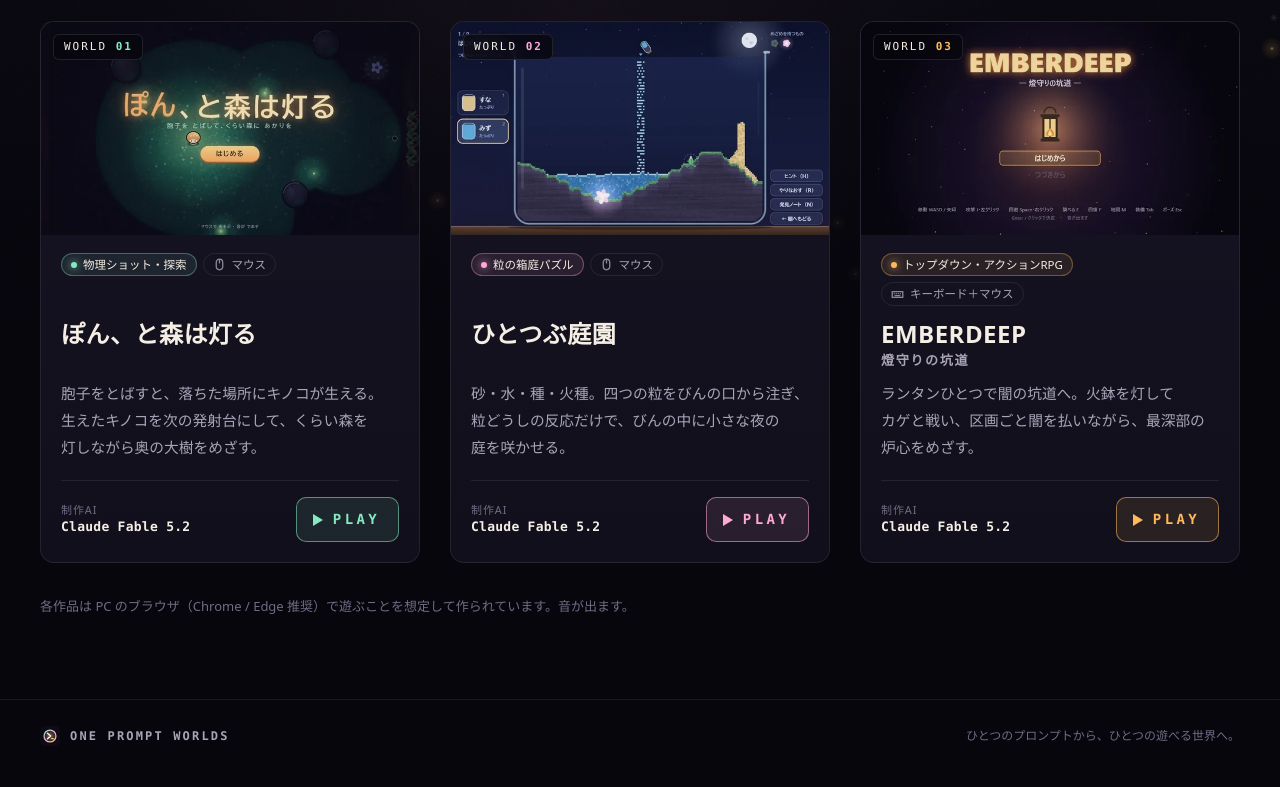
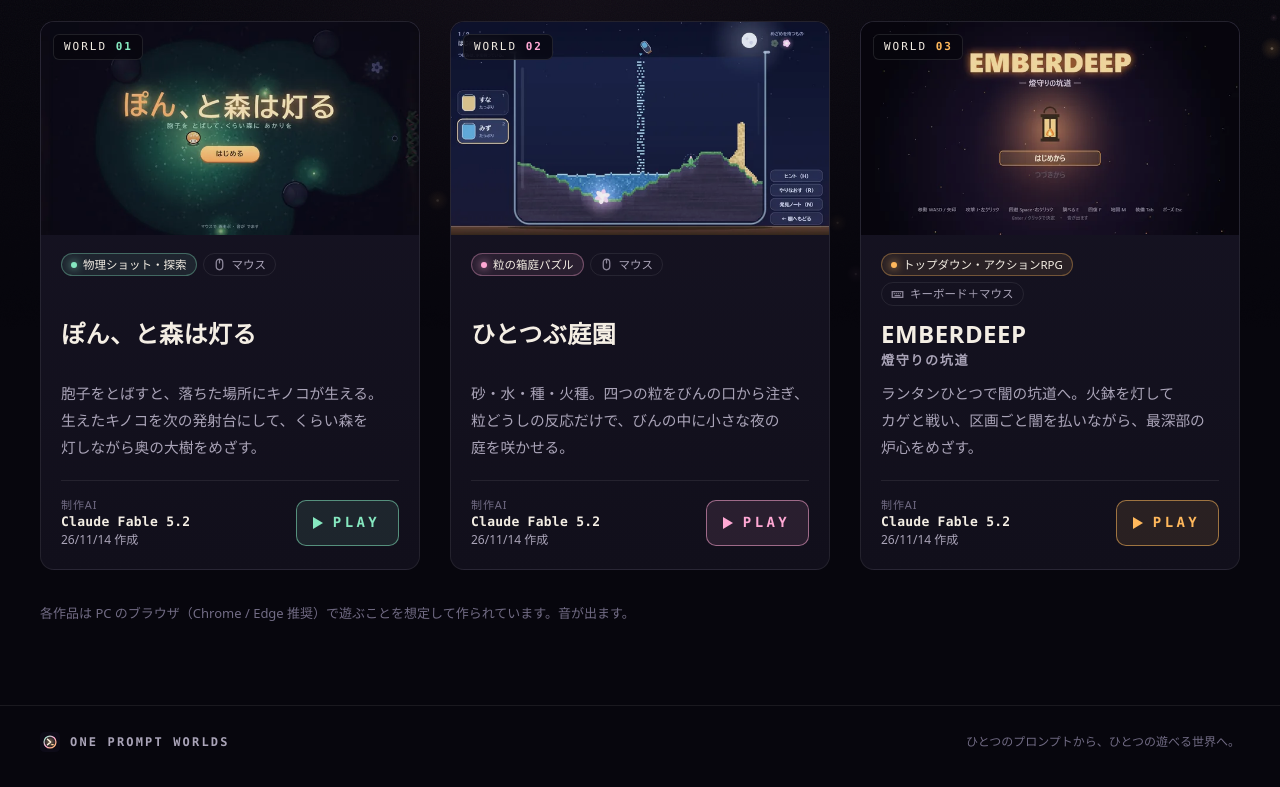
Before and after one commit to shioa2006-game/ONE_PROMPT_WORLDS, a plain HTML site: page index.html in a window 1280 px wide. Shown: the part 751-1538 px from the top of the page. Drawn offline with Linux system fonts and the light colour scheme.

Commit message:
ギャラリーの3作品に作成日を表示

```diff
--- a/assets/css/style.css
+++ b/assets/css/style.css
@@ -460,6 +460,11 @@ a { color: inherit; }
   color: var(--text);
 }
 
+.maker-date {
+  font-size: 12px;
+  color: var(--muted);
+}
+
 /* PLAY: the link stretches over the whole card */
 .play {
   position: static;
--- a/assets/js/games.js
+++ b/assets/js/games.js
@@ -18,6 +18,7 @@
  *   thumbnailAlt   画像の代替テキスト（任意）
  *   controls       主な操作（例: 'マウス'）
  *   ai             制作AI
+ *   createdDate    作成日（任意。YYYY-MM-DD 形式）
  *   accent         カードのアクセント色
  */
 window.OPW_GAMES = [
@@ -31,6 +32,7 @@ window.OPW_GAMES = [
     thumbnailAlt: '「ぽん、と森は灯る」のタイトル画面。ほたるの光る夜の森に、小さなキノコがひとつ。',
     controls: 'マウス',
     ai: 'Claude Fable 5.2',
+    createdDate: '2026-11-14',
     accent: '#86e8c0'
   },
   {
@@ -43,6 +45,7 @@ window.OPW_GAMES = [
     thumbnailAlt: '「ひとつぶ庭園」のプレイ画面。月夜のびんに水を注ぎ、くぼみの花がひらいている。',
     controls: 'マウス',
     ai: 'Claude Fable 5.2',
+    createdDate: '2026-11-14',
     accent: '#ffa8d4'
   },
   {
@@ -56,6 +59,7 @@ window.OPW_GAMES = [
     thumbnailAlt: '「EMBERDEEP ― 燈守りの坑道」のタイトル画面。闇の中に灯るランタン。',
     controls: 'キーボード＋マウス',
     ai: 'Claude Fable 5.2',
+    createdDate: '2026-11-14',
     accent: '#ffb85c'
   }
 ];
--- a/assets/js/main.js
+++ b/assets/js/main.js
@@ -98,6 +98,11 @@
     var maker = el('p', 'maker');
     maker.appendChild(el('span', 'maker-label', '制作AI'));
     maker.appendChild(el('span', 'maker-name', game.ai || 'Claude'));
+    if (game.createdDate) {
+      var date = el('time', 'maker-date', game.createdDate.slice(2).replace(/-/g, '/') + ' 作成');
+      date.dateTime = game.createdDate;
+      maker.appendChild(date);
+    }
     foot.appendChild(maker);
 
     var play = el('a', 'play');
```
